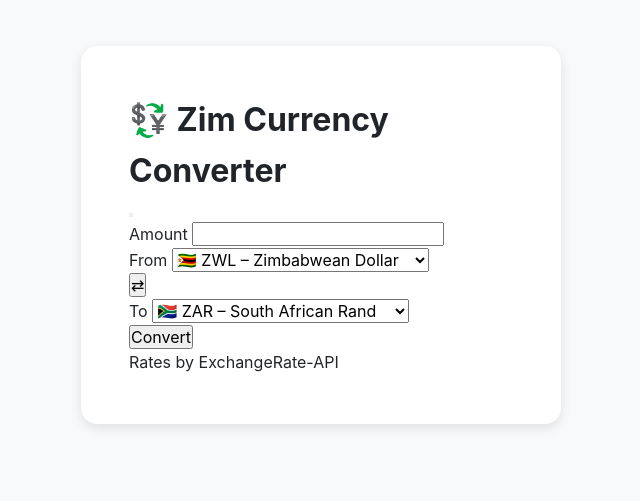
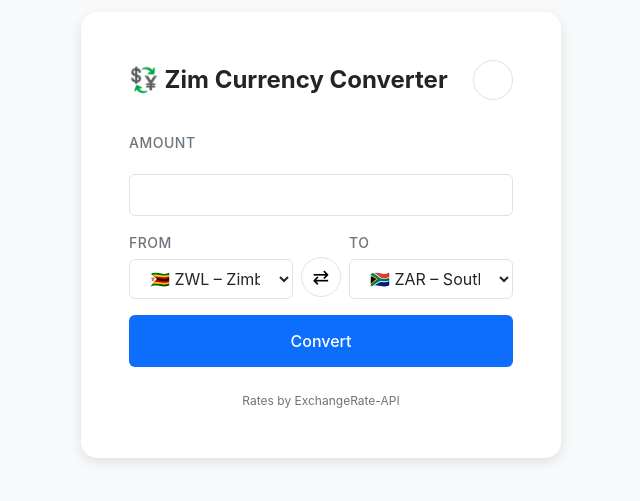
Before and after one commit to gifthlahla/cmhss-app, a plain HTML site: page index.html in a window 1280 px wide. Shown: the part 165-666 px from the top of the page, without its empty margins (319-959 px from the left). Drawn offline with Linux system fonts and the light colour scheme.

Commit message:
feat: implement comprehensive form elements styling

```diff
--- a/style.css
+++ b/style.css
@@ -108,3 +108,139 @@ body {
 		padding: var(--space-2xl);
 	}
 }
+
+/* 2.4 — Typography & Header Styling */
+header {
+	display: flex;
+	justify-content: space-between;
+	align-items: center;
+	margin-bottom: var(--space-xl);
+}
+
+header h1 {
+	font-size: var(--font-size-xl);
+	font-weight: var(--font-weight-bold);
+	color: var(--color-text-primary);
+}
+
+label {
+	font-size: var(--font-size-sm);
+	font-weight: var(--font-weight-medium);
+	color: var(--color-text-secondary);
+	text-transform: uppercase;
+	letter-spacing: 0.5px;
+	margin-bottom: var(--space-xs);
+	display: block;
+}
+
+#amount {
+	font-size: var(--font-size-lg);
+	font-weight: var(--font-weight-medium);
+	color: var(--color-text-primary);
+}
+
+select {
+	font-size: var(--font-size-base);
+}
+
+footer {
+	font-size: var(--font-size-xs);
+	color: var(--color-text-secondary);
+	text-align: center;
+	margin-top: var(--space-lg);
+}
+
+/* 2.5 — Form Elements Styling */
+form {
+	display: flex;
+	flex-direction: column;
+	gap: var(--space-md);
+}
+
+input, select {
+	width: 100%;
+	padding: var(--space-sm) var(--space-md);
+	border: 1.5px solid var(--color-border);
+	border-radius: var(--radius-sm);
+	background: var(--color-surface-elevated);
+	color: var(--color-text-primary);
+	transition: var(--transition-fast);
+}
+
+input:focus, select:focus {
+	border-color: var(--color-accent);
+	box-shadow: 0 0 0 3px rgba(13, 110, 253, 0.25);
+	outline: none;
+}
+
+button[type="submit"] {
+	width: 100%;
+	padding: var(--space-md);
+	background: var(--color-accent);
+	color: var(--color-accent-text);
+	border: none;
+	border-radius: var(--radius-sm);
+	font-weight: var(--font-weight-medium);
+	cursor: pointer;
+	transition: var(--transition-base);
+}
+
+button[type="submit"]:hover {
+	background: var(--color-accent-hover);
+	transform: translateY(-1px);
+}
+
+button[type="submit"]:active {
+	transform: scale(0.98);
+}
+
+.currency-row {
+	display: flex;
+	align-items: flex-end;
+	gap: var(--space-sm);
+}
+
+.currency-row .group {
+	flex: 1;
+}
+
+#swap {
+	width: 40px;
+	height: 40px;
+	border-radius: var(--radius-full);
+	border: 1px solid var(--color-border);
+	background: var(--color-surface-elevated);
+	cursor: pointer;
+	display: flex;
+	align-items: center;
+	justify-content: center;
+	font-size: var(--font-size-lg);
+	transition: var(--transition-base);
+	flex-shrink: 0;
+	margin-bottom: 2px;
+}
+
+#swap:hover {
+	background: var(--color-surface-subdued);
+}
+
+#swap:active {
+	transform: rotate(180deg);
+}
+
+#theme-toggle {
+	width: 40px;
+	height: 40px;
+	border-radius: var(--radius-full);
+	border: 1px solid var(--color-border);
+	background: var(--color-surface-elevated);
+	cursor: pointer;
+	display: flex;
+	align-items: center;
+	justify-content: center;
+	transition: var(--transition-base);
+}
+
+#theme-toggle:hover {
+	background: var(--color-surface-subdued);
+}
```
Also changed, not shown: 2 other files.
